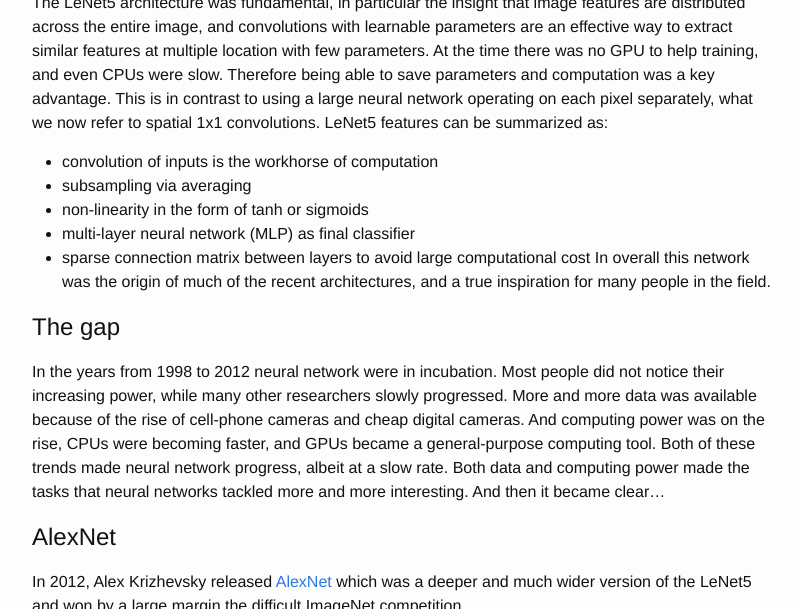
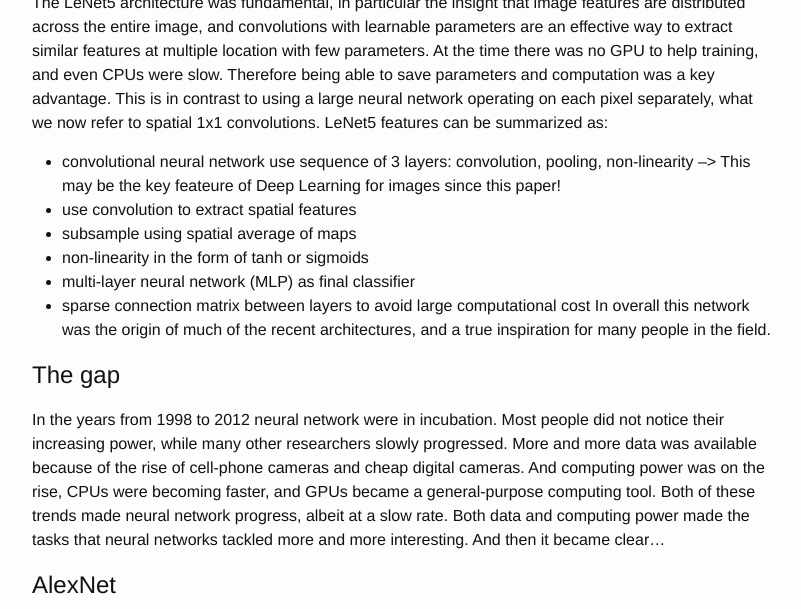
Before and after one commit to culurciello/culurciello.github.io, a Jekyll site: the page built from _posts/2016-06-05-nets.markdown, in a window 1280 px wide and 900 px high, scrolled down 657 px, cut to the strip 107-716 px from the top of the window. Shown: the whole strip, without its empty margins (238-1039 px from the left). Built offline with Jekyll 4.4.1, drawn with Linux system fonts in a browser that asks for light colours.

Commit message:
lenet more

```diff
--- a/_posts/2016-06-05-nets.markdown
+++ b/_posts/2016-06-05-nets.markdown
@@ -16,12 +16,14 @@
 
 The LeNet5 architecture was fundamental, in particular the insight that image features are distributed across the entire image, and convolutions with learnable parameters are an effective way to extract similar features at multiple location with few parameters. At the time there was no GPU to help training, and even CPUs were slow. Therefore being able to save parameters and computation was a key advantage. This is in contrast to using a large neural network operating on each pixel separately, what we now refer to spatial 1x1 convolutions.
 LeNet5 features can be summarized as:
-- convolution of inputs is the workhorse of computation
-- subsampling via averaging
+- convolutional neural network use sequence of 3 layers: convolution, pooling, non-linearity --> This may be the key feateure of Deep Learning for images since this paper!
+- use convolution to extract spatial features
+- subsample using spatial average of maps
 - non-linearity in the form of tanh or sigmoids
 - multi-layer neural network (MLP) as final classifier
 - sparse connection matrix between layers to avoid large computational cost
 In overall this network was the origin of much of the recent architectures, and a true inspiration for many people in the field.
+
 
 
 # The gap
```
